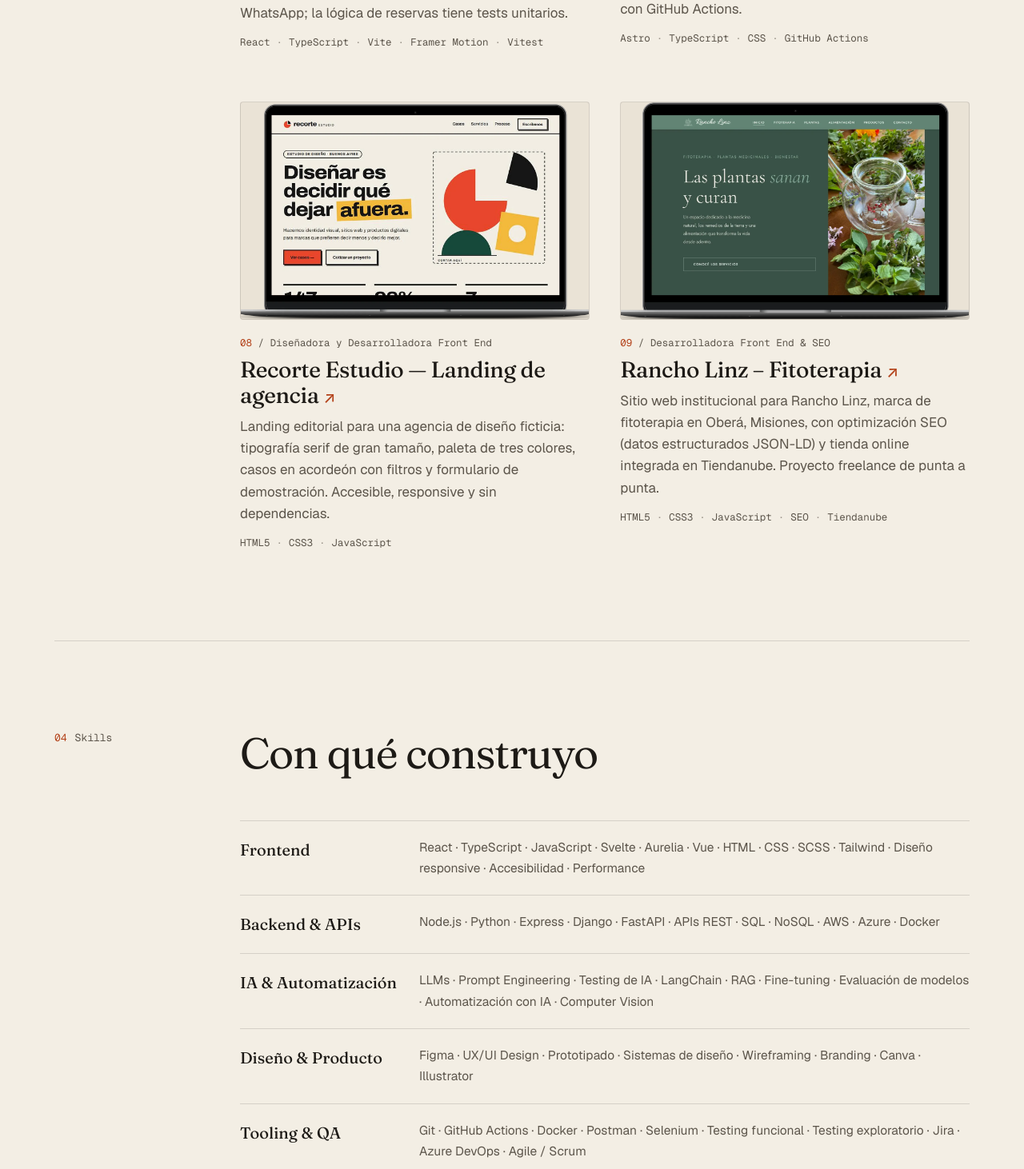
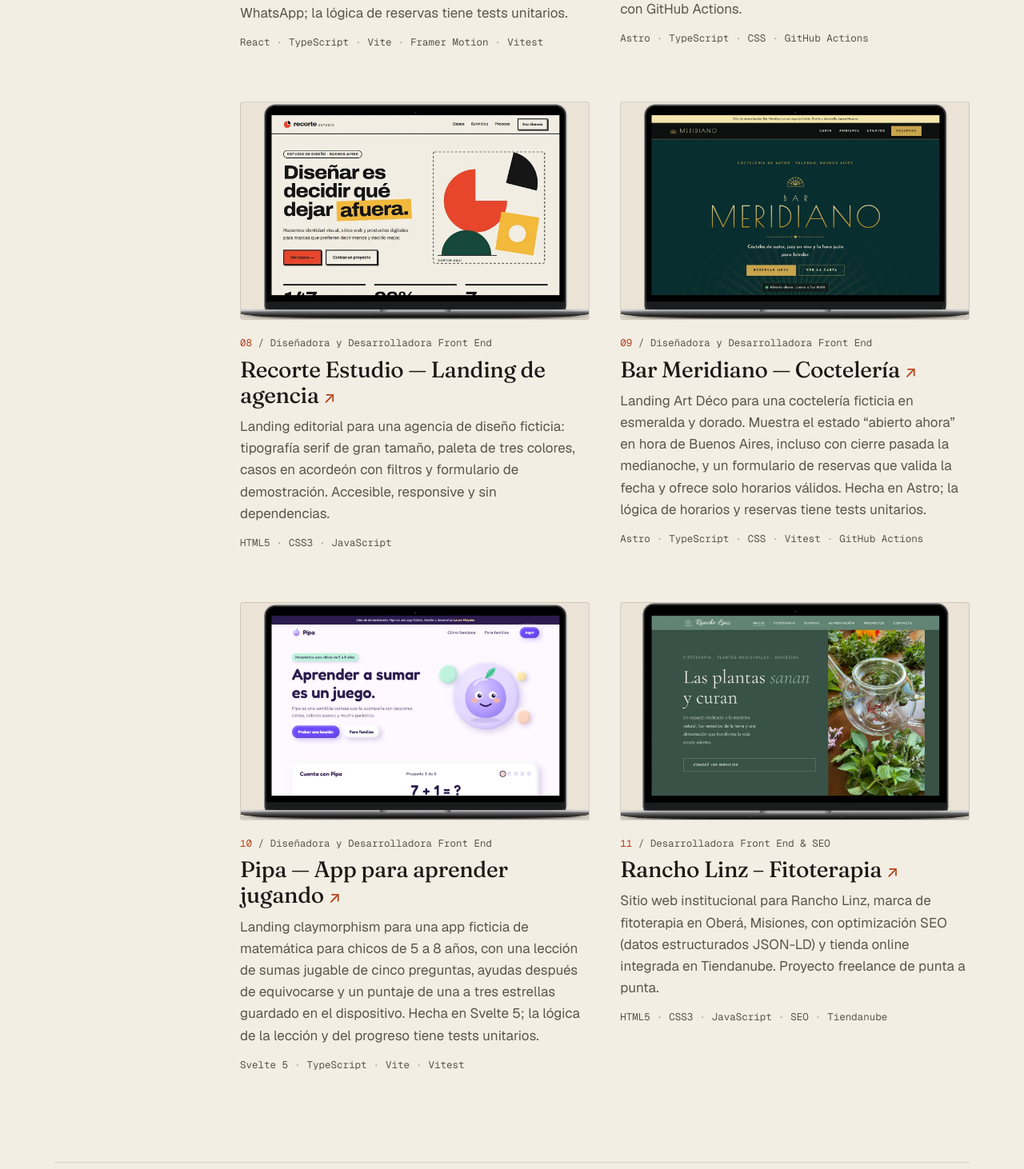
Before and after one commit to Laura-M-stack/laura-moyano-portfolio, a React (Vite) app: page / in a window 1280 px wide. Shown: the part 6748-8210 px from the top of the page at 80% size. Built offline with nearby package versions, Linux system fonts and the light colour scheme.

Commit message:
Add Bar Meridiano and Pipa projects

```diff
--- a/src/data/profile.ts
+++ b/src/data/profile.ts
@@ -121,6 +121,18 @@ export const projects: ProjectEntry[] = [
     tech: ['HTML5', 'CSS3', 'JavaScript']
   },
   {
+    id: 'bar-meridiano',
+    link: 'https://laura-m-stack.github.io/bar-meridiano/',
+    image: 'projects/bar-meridiano.webp',
+    tech: ['Astro', 'TypeScript', 'CSS', 'Vitest', 'GitHub Actions']
+  },
+  {
+    id: 'pipa',
+    link: 'https://laura-m-stack.github.io/pipa/',
+    image: 'projects/pipa.webp',
+    tech: ['Svelte 5', 'TypeScript', 'Vite', 'Vitest']
+  },
+  {
     id: 'rancho-linz',
     link: 'https://rancholinz.com.ar',
     image: 'projects/rancho-linz.webp',
--- a/src/i18n.ts
+++ b/src/i18n.ts
@@ -224,7 +224,7 @@ export const translations = {
                 name: 'StackProof — Web3 DApp',
                 role: 'Full Stack Developer',
                 description:
-                    'Web3 demo dApp that signs a message with the wallet to generate a verifiable “proof”, and lets anyone check a proof without a wallet. Bilingual UI, a preview of what gets signed, and unit-tested verification.'
+                    'Web3 demo dApp that connects a wallet and lets the user sign a message to generate a verifiable “proof”. Built to showcase wallet integration, signature flows and a clean UI.'
             },
             'currency-converter': {
                 name: 'Currency Converter App',
@@ -249,6 +249,18 @@ export const translations = {
                 role: 'Designer & Front End Developer',
                 description:
                     'Editorial landing page for a fictional design agency: large serif typography, a three-color palette, case studies in an accordion with filters and a demo contact form. Accessible, responsive and dependency-free.'
+            },
+            'bar-meridiano': {
+                name: 'Bar Meridiano — Cocktail Bar',
+                role: 'Designer & Front End Developer',
+                description:
+                    'Art Deco landing page for a fictional cocktail bar in emerald and gold. It shows a live “open now” status in Buenos Aires time, including closing after midnight, and a reservation form that validates the date and offers only valid time slots. Built with Astro; the schedule and booking logic are unit-tested.'
+            },
+            'pipa': {
+                name: 'Pipa — Learning App for Kids',
+                role: 'Designer & Front End Developer',
+                description:
+                    'Claymorphism landing page for a fictional maths app for ages 5 to 8, with a playable five-question addition lesson, gentle hints after mistakes and a one-to-three-star score saved on the device. Built with Svelte 5; the lesson and progress logic are unit-tested.'
             },
             'rancho-linz': {
                 name: 'Rancho Linz – Phytotherapy Brand',
@@ -516,7 +528,7 @@ export const translations = {
                 name: 'StackProof — DApp Web3',
                 role: 'Desarrolladora Full Stack',
                 description:
-                    'DApp demo Web3 que firma un mensaje con la wallet para generar una “prueba” verificable, y permite comprobar cualquier prueba sin wallet. Interfaz bilingüe, vista previa de lo que se firma y verificación con tests.'
+                    'DApp demo Web3 que conecta una wallet y permite firmar un mensaje para generar una “prueba” verificable. Hecha para mostrar integración con wallet, flujo de firmas y una UI prolija.'
             },
             'currency-converter': {
                 name: 'App Conversor de Monedas',
@@ -541,6 +553,18 @@ export const translations = {
                 role: 'Diseñadora y Desarrolladora Front End',
                 description:
                     'Landing editorial para una agencia de diseño ficticia: tipografía serif de gran tamaño, paleta de tres colores, casos en acordeón con filtros y formulario de demostración. Accesible, responsive y sin dependencias.'
+            },
+            'bar-meridiano': {
+                name: 'Bar Meridiano — Coctelería',
+                role: 'Diseñadora y Desarrolladora Front End',
+                description:
+                    'Landing Art Déco para una coctelería ficticia en esmeralda y dorado. Muestra el estado “abierto ahora” en hora de Buenos Aires, incluso con cierre pasada la medianoche, y un formulario de reservas que valida la fecha y ofrece solo horarios válidos. Hecha en Astro; la lógica de horarios y reservas tiene tests unitarios.'
+            },
+            'pipa': {
+                name: 'Pipa — App para aprender jugando',
+                role: 'Diseñadora y Desarrolladora Front End',
+                description:
+                    'Landing claymorphism para una app ficticia de matemática para chicos de 5 a 8 años, con una lección de sumas jugable de cinco preguntas, ayudas después de equivocarse y un puntaje de una a tres estrellas guardado en el dispositivo. Hecha en Svelte 5; la lógica de la lección y del progreso tiene tests unitarios.'
             },
             'rancho-linz': {
                 name: 'Rancho Linz – Fitoterapia',
```
Also changed, not shown: public/projects/bar-meridiano.webp (added), public/projects/pipa.webp (added).
